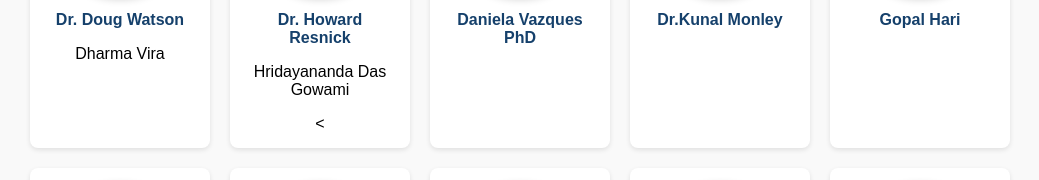
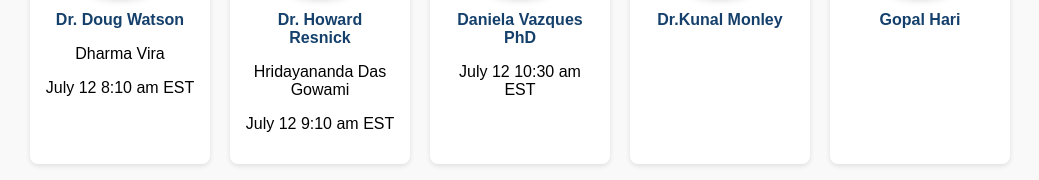
Before and after one commit to BIHStudies/Summer.Discovery.Series, a plain HTML site: page index.html in a window 1280 px wide. Shown: the part 864-1044 px from the top of the page, without its empty margins (120-1159 px from the left). Drawn offline with Linux system fonts and the light colour scheme; grey boxes are pictures that could not be loaded.

Commit message:
Update index.html

```diff
--- a/index.html
+++ b/index.html
@@ -180,15 +180,15 @@
         <!-- Speaker Card x18 -->
       <div class="speaker-card">
           <img src="https://bihstudies.org/wp-content/uploads/2025/05/Dougpic-300x300-1.png" alt="Speaker 8" class="speaker-photo">
-          <h3>Dr. Doug Watson </h3><p>Dharma Vira</p>
+          <h3>Dr. Doug Watson </h3><p>Dharma Vira</p> <p> July 12 8:10 am EST</p>
     </div>
     <div class="speaker-card">
           <img src="https://encrypted-tbn0.gstatic.com/images?q=tbn:ANd9GcQn7ecWH5NWiE_JntAFIkuM_nvpHNmsWZG4Xg&s" alt="Speaker 1" class="speaker-photo">
-          <h3> Dr. Howard Resnick </h3> <p>Hridayananda Das Gowami</p><
+          <h3> Dr. Howard Resnick </h3> <p>Hridayananda Das Gowami</p> <p> July 12 9:10 am EST</p>
     </div>
     <div class="speaker-card">
              <img src="images/Daniela.jpg" alt="Daniela Vazques" class="speaker-photo">
-      <h3>Daniela Vazques PhD</h3>
+      <h3>Daniela Vazques PhD</h3> <p> July 12 10:30 am EST</p>
     </div>
     <div class="speaker-card">
           <img src="https://via.placeholder.com/150" alt="Speaker 10" class="speaker-photo">
```
